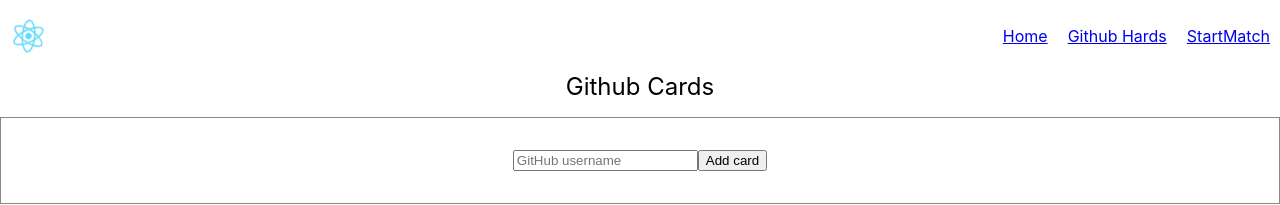
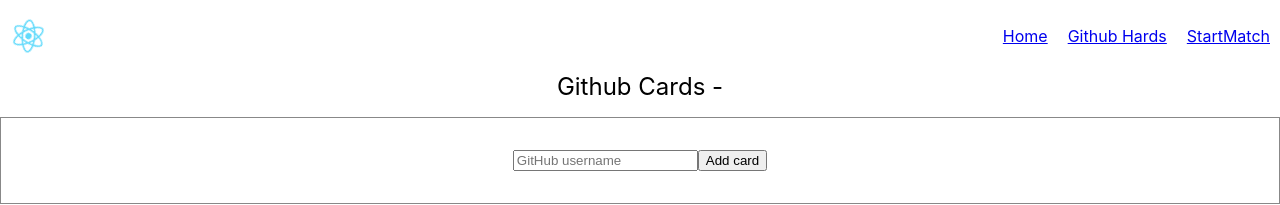
Before and after one commit to hanzpeng/hanzreact, a React (Create React App) app: page /githubcards in a window 1280 px wide. Shown: the top 205 px of the page. Built offline with nearby package versions, Linux system fonts and the light colour scheme; the HTML template or start-up script is replaced by a standard one.

Commit message:
add params

```diff
--- a/src/components/GithubCards.js
+++ b/src/components/GithubCards.js
@@ -48,14 +48,14 @@ const Form = (props) => {
 
 
 const GithubCards = (props) => {
-  const {id} = useParams;
+  const {id} = useParams();
   const [profiles, setProfiles] = useState([]);
   const addNewProfile = (profileData) => {
     setProfiles([...profiles, profileData]);
   };
   return (
     <div>
-      <div className="header">{props.title}</div>
+      <div className="header">{props.title} - { id }</div>
       <Form onSubmit={addNewProfile} />
       <CardList profiles={profiles} />
     </div>
```
